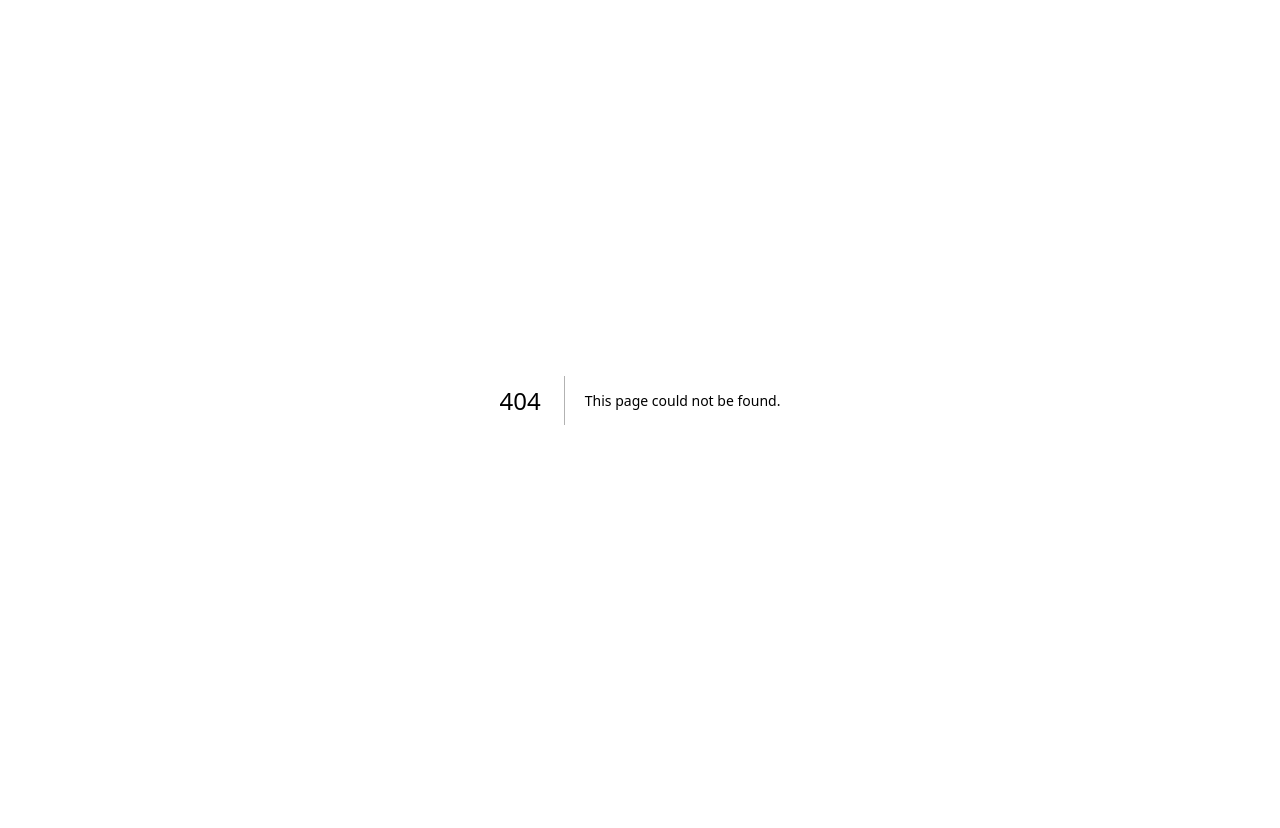
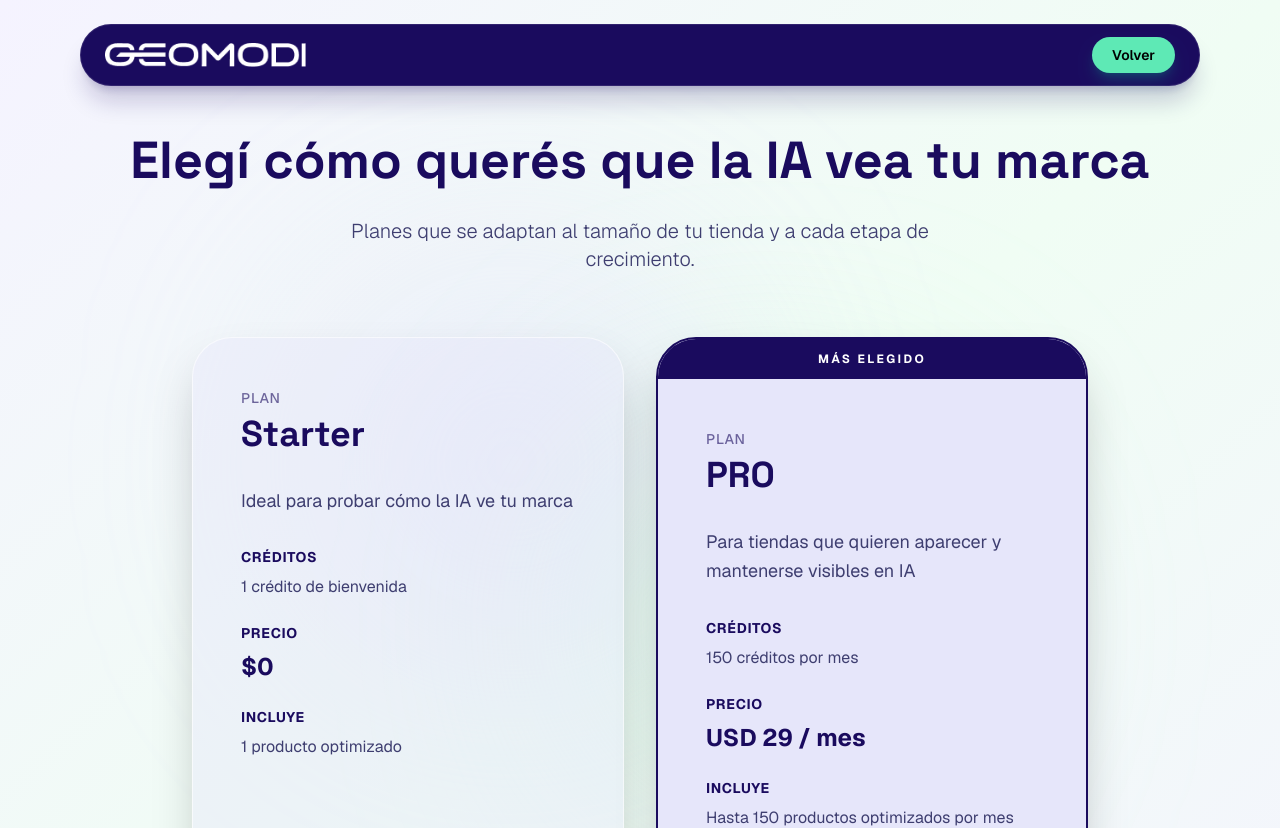
Before and after one commit to luchimbo/geomodi-landing, a Next.js app: page /pricing in a window 1280 px wide. Before the commit this address had no page. Shown: the top 828 px of the page. Before the commit the page ends 800 px from the top, so only its background shows below. Built offline with nearby package versions, Linux system fonts and the light colour scheme.

Commit message:
feat: dark header for pricing page to improve contrast

```diff
--- /dev/null
+++ b/src/app/pricing/page.js
@@ -0,0 +1,149 @@
+"use client";
+import React from "react";
+import { motion } from "framer-motion";
+import Link from "next/link";
+import { Check } from "lucide-react";
+
+export default function PricingPage() {
+    const [isAnnual, setIsAnnual] = React.useState(false);
+
+    const plans = [
+        {
+            name: "Starter",
+            description: "Ideal para probar cómo la IA ve tu marca",
+            credits: "1 crédito de bienvenida",
+            price: "$0",
+            includes: "1 producto optimizado",
+            buttonText: "Probar gratis",
+            highlight: false,
+            color: "bg-[#E6E6FA]/40",
+            textColor: "text-[#1A0B5E]",
+        },
+        {
+            name: "PRO",
+            description: "Para tiendas que quieren aparecer y mantenerse visibles en IA",
+            credits: "150 créditos por mes",
+            price: "USD 29 / mes",
+            includes: "Hasta 150 productos optimizados por mes",
+            note: "1 crédito = 1 producto optimizado y activo",
+            buttonText: "Suscribirme ahora",
+            highlight: true,
+            color: "bg-[#E6E6FA]",
+            textColor: "text-[#1A0B5E]",
+            tag: "MÁS ELEGIDO"
+        }
+    ];
+
+    return (
+        <div className="min-h-screen bg-gradient-to-br from-[#F5F3FF] via-[#F0FDF4] to-[#F5F3FF] text-[#1A0B5E] font-sans selection:bg-emerald-200 selection:text-emerald-900">
+            {/* Navigation */}
+            <header className="fixed top-0 left-0 right-0 z-[100] mx-auto max-w-6xl px-4 pt-6">
+                <nav className="flex items-center justify-between rounded-full border border-white/10 bg-[#1A0B5E] px-6 py-3 shadow-xl shadow-[#1A0B5E]/20 backdrop-blur-sm">
+                    <div className="flex items-center">
+                        <Link href="/" className="hover:opacity-80 transition-opacity">
+                            <img src="/logo.png" alt="GEOMODI" className="h-6 w-auto brightness-200" />
+                        </Link>
+                    </div>
+                    <div className="flex justify-end">
+                        <Link
+                            href="/"
+                            className="rounded-full bg-emerald-300 px-5 py-2 text-sm font-semibold text-black shadow-lg shadow-emerald-400/20 hover:bg-emerald-200"
+                        >
+                            Volver
+                        </Link>
+                    </div>
+                </nav>
+            </header>
+
+            <main className="relative pt-32 pb-20 px-4">
+                {/* Background Decorative Blobs */}
+                <div className="absolute inset-0 overflow-hidden pointer-events-none">
+                    <div className="absolute top-1/4 left-1/4 w-96 h-96 bg-violet-200/40 rounded-full blur-[120px]" />
+                    <div className="absolute bottom-1/4 right-1/4 w-96 h-96 bg-emerald-100/40 rounded-full blur-[120px]" />
+                </div>
+
+                <div className="relative z-10 max-w-5xl mx-auto text-center">
+                    <motion.h1
+                        initial={{ opacity: 0, y: 20 }}
+                        animate={{ opacity: 1, y: 0 }}
+                        transition={{ duration: 0.6 }}
+                        className="text-[32px] md:text-[52px] font-bold font-space leading-tight mb-6"
+                    >
+                        Elegí cómo querés que la IA vea tu marca
+                    </motion.h1>
+                    <motion.p
+                        initial={{ opacity: 0, y: 20 }}
+                        animate={{ opacity: 1, y: 0 }}
+                        transition={{ duration: 0.6, delay: 0.1 }}
+                        className="text-lg md:text-xl text-[#3E3E70] mb-16 max-w-2xl mx-auto font-light"
+                    >
+                        Planes que se adaptan al tamaño de tu tienda y a cada etapa de crecimiento.
+                    </motion.p>
+
+                    <div className="grid grid-cols-1 md:grid-cols-2 gap-8 max-w-4xl mx-auto items-stretch">
+                        {plans.map((plan, index) => (
+                            <motion.div
+                                key={plan.name}
+                                initial={{ opacity: 0, y: 30 }}
+                                animate={{ opacity: 1, y: 0 }}
+                                transition={{ duration: 0.6, delay: 0.2 + index * 0.1 }}
+                                className={`relative flex flex-col rounded-[2.5rem] overflow-hidden shadow-2xl transition-transform hover:scale-[1.02] ${plan.highlight
+                                    ? "border-2 border-[#1A0B5E]"
+                                    : "border border-white/60"
+                                    } ${plan.color}`}
+                            >
+                                {plan.tag && (
+                                    <div className="bg-[#1A0B5E] text-white py-3 text-xs font-bold tracking-[0.2em] uppercase">
+                                        {plan.tag}
+                                    </div>
+                                )}
+
+                                <div className="p-10 md:p-12 flex flex-col flex-1 text-left">
+                                    <div className="mb-8">
+                                        <span className="text-sm font-medium uppercase tracking-wider opacity-60">Plan</span>
+                                        <h2 className="text-4xl font-bold font-space mt-1">{plan.name}</h2>
+                                    </div>
+
+                                    <p className="text-lg text-[#3E3E70] mb-8 leading-relaxed">
+                                        {plan.description}
+                                    </p>
+
+                                    <div className="space-y-6 mb-10 flex-1">
+                                        <div>
+                                            <h4 className="text-sm font-bold uppercase tracking-wider mb-2">Créditos</h4>
+                                            <p className="text-[#3E3E70]">{plan.credits}</p>
+                                        </div>
+                                        <div>
+                                            <h4 className="text-sm font-bold uppercase tracking-wider mb-2">Precio</h4>
+                                            <p className="text-2xl font-bold">{plan.price}</p>
+                                        </div>
+                                        <div>
+                                            <h4 className="text-sm font-bold uppercase tracking-wider mb-2">Incluye</h4>
+                                            <p className="text-[#3E3E70]">{plan.includes}</p>
+                                            {plan.note && (
+                                                <p className="text-xs text-[#3E3E70]/60 mt-1 italic">{plan.note}</p>
+                                            )}
+                                        </div>
+                                    </div>
+
+                                    <button
+                                        className={`w-full py-5 rounded-3xl font-bold text-lg transition-all shadow-lg ${plan.highlight
+                                            ? "bg-[#1A0B5E] text-white hover:bg-[#2A1B7E] shadow-[#1A0B5E]/20"
+                                            : "bg-white/40 border-2 border-[#1A0B5E] text-[#1A0B5E] hover:bg-white/60 shadow-black/5"
+                                            }`}
+                                    >
+                                        {plan.buttonText}
+                                    </button>
+                                </div>
+                            </motion.div>
+                        ))}
+                    </div>
+                </div>
+            </main>
+
+            <footer className="py-12 px-4 text-center text-sm text-[#3E3E70]/40">
+                © {new Date().getFullYear()} GeoModi • Inteligencia Generativa para Marcas
+            </footer>
+        </div>
+    );
+}
```
